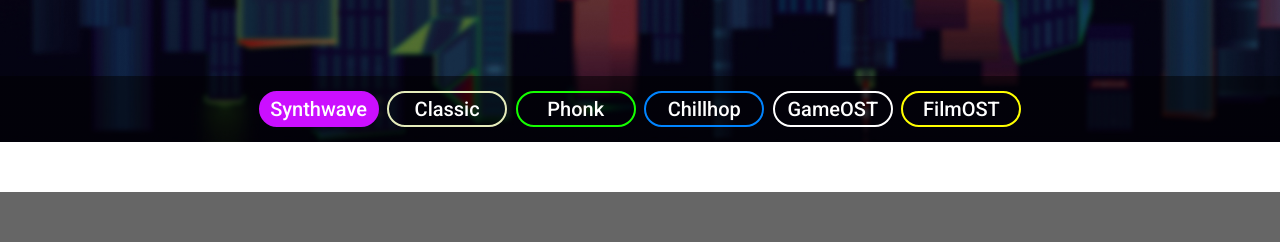
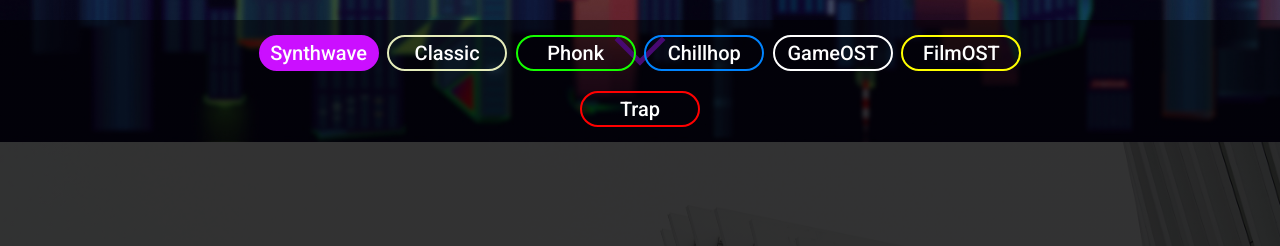
Before and after one commit to vladimir8sabaev/music, a website: page src/index.html in a window 1280 px wide. Shown: the part 658-904 px from the top of the page. Drawn offline with nearby package versions, Linux system fonts and the light colour scheme.

Commit message:
made arrow and trap tab

```diff
--- a/src/index.html
+++ b/src/index.html
@@ -26,6 +26,7 @@
 				Ты <br />
 				любишь <span class="promo__header-genre">Synthwave</span><span class="question">?</span>
 			</div>
+			<div class="promo__arrow"></div>
 		</div>
 		<div class="promo__buttons">
 			<button class="promo__button promo__button-synthwave">
@@ -46,15 +47,15 @@
 			<button class="promo__button promo__button-filmOST">
 				FilmOST
 			</button>
+			<button class="promo__button promo__button-trap">
+				Trap
+			</button>
 		</div>
 	</section>
-	<section class="event" id="event">
+	<section class="music" id="music">
 		<div class="container"></div>
 	</section>
-	<section class="contacts" id="contacts">
-		<div class="container"></div>
-	</section>
-	<footer class="footer">
+	<footer class="footer" id="footer">
 		<div class="container-fluid">
 			<div class="row">
 				<div class="footer__left col-6 col-sm-5 offset-sm-1">
--- a/src/js/script.js
+++ b/src/js/script.js
@@ -23,6 +23,7 @@ document.addEventListener("DOMContentLoaded", () => {
     "Chillhop",
     "GameOST",
     "FilmOST",
+    "Trap",
   ];
   const genreSpan = document.querySelector(".promo__header-genre");
   const btnSynthwave = document.querySelector(".promo__button-synthwave");
@@ -31,8 +32,12 @@ document.addEventListener("DOMContentLoaded", () => {
   const btnChillhop = document.querySelector(".promo__button-chillhop");
   const btnGameOST = document.querySelector(".promo__button-gameOST");
   const btnFilmOST = document.querySelector(".promo__button-filmOST");
+  const btnTrap = document.querySelector(".promo__button-trap");
   const promo = document.querySelector(".promo");
   const btns = document.querySelectorAll(".promo__button");
+  const btnsContainer = document.querySelector(".promo__buttons");
+  const arrow = document.querySelector(".promo__arrow");
+  const musicSection = document.querySelector(".music");
   function allBtnTransparent() {
     btns.forEach(function (e) {
       e.style.backgroundColor = "transparent";
@@ -53,6 +58,7 @@ document.addEventListener("DOMContentLoaded", () => {
       allBtnTransparent();
       btnName.style.backgroundColor = color;
       btnName.style.color = textColor;
+      arrow.style.borderColor = color;
     });
   }
   changeGenre(btnSynthwave, genres[0], "#cb0fff", "white");
@@ -61,4 +67,8 @@ document.addEventListener("DOMContentLoaded", () => {
   changeGenre(btnChillhop, genres[3], "#0084ff", "white");
   changeGenre(btnGameOST, genres[4], "white", "black");
   changeGenre(btnFilmOST, genres[5], "yellow", "black");
+  changeGenre(btnTrap, genres[6], "red", "white");
+  arrow.addEventListener("click", () => {
+    btnsContainer.scrollIntoView();
+  });
 });
--- /dev/null
+++ b/src/sass/blocks/_music.scss
@@ -0,0 +1,12 @@
+.music {
+  min-height: 95vh;
+  background-image: linear-gradient(
+      to top,
+      rgba(0, 0, 0, 0.8),
+      rgba(0, 0, 0, 0.8)
+    ),
+    url(../img/bg/event-bg.jpg);
+  background-repeat: no-repeat;
+  background-size: cover;
+  background-position: center center;
+}
--- a/src/sass/blocks/_promo.scss
+++ b/src/sass/blocks/_promo.scss
@@ -48,6 +48,19 @@
     font-weight: 400;
     color: #9113e6;
   }
+  &__arrow {
+    cursor: pointer;
+    position: absolute;
+    top: 85%;
+    left: 50%;
+    width: 36px;
+    height: 36px;
+    margin-left: -18px;
+    border-left: 5px solid;
+    border-bottom: 5px solid;
+    border-color: #9113e6;
+    transform: rotate(-45deg);
+  }
   &__buttons {
     background-color: rgba($color: black, $alpha: 0.5);
     width: 100%;
@@ -96,5 +109,10 @@
       color: white;
       border-color: yellow;
     }
+    &-trap {
+      background-color: transparent;
+      color: white;
+      border-color: red;
+    }
   }
 }
--- a/src/sass/style.scss
+++ b/src/sass/style.scss
@@ -5,6 +5,7 @@
 @import "blocks/_contacts.scss";
 @import "blocks/_footer.scss";
 @import "blocks/_modal.scss";
+@import "blocks/_music.scss";
 //!LAST IMPORT
 @import "_media.scss";
 * {
```
Also changed, not shown: src/css/style.min.css, src/img/bg/Trap-bg.jpg (added).
